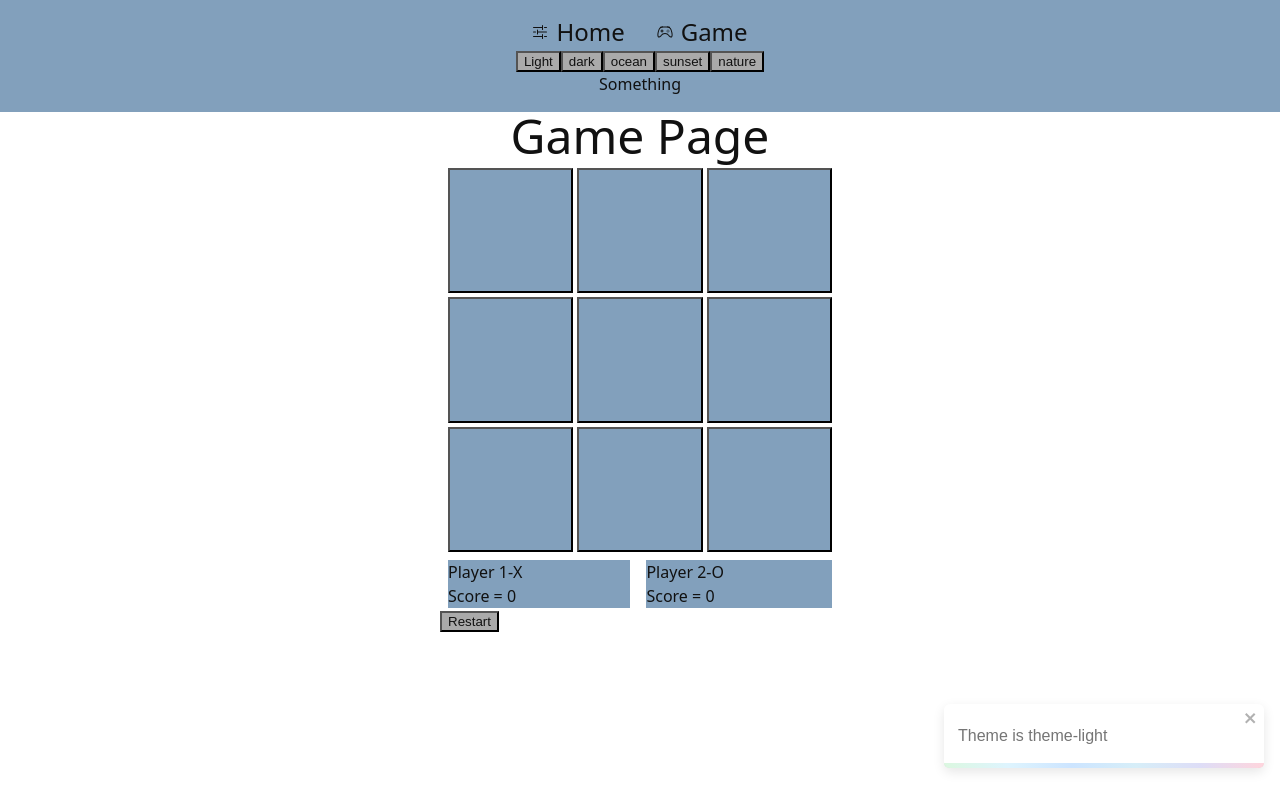
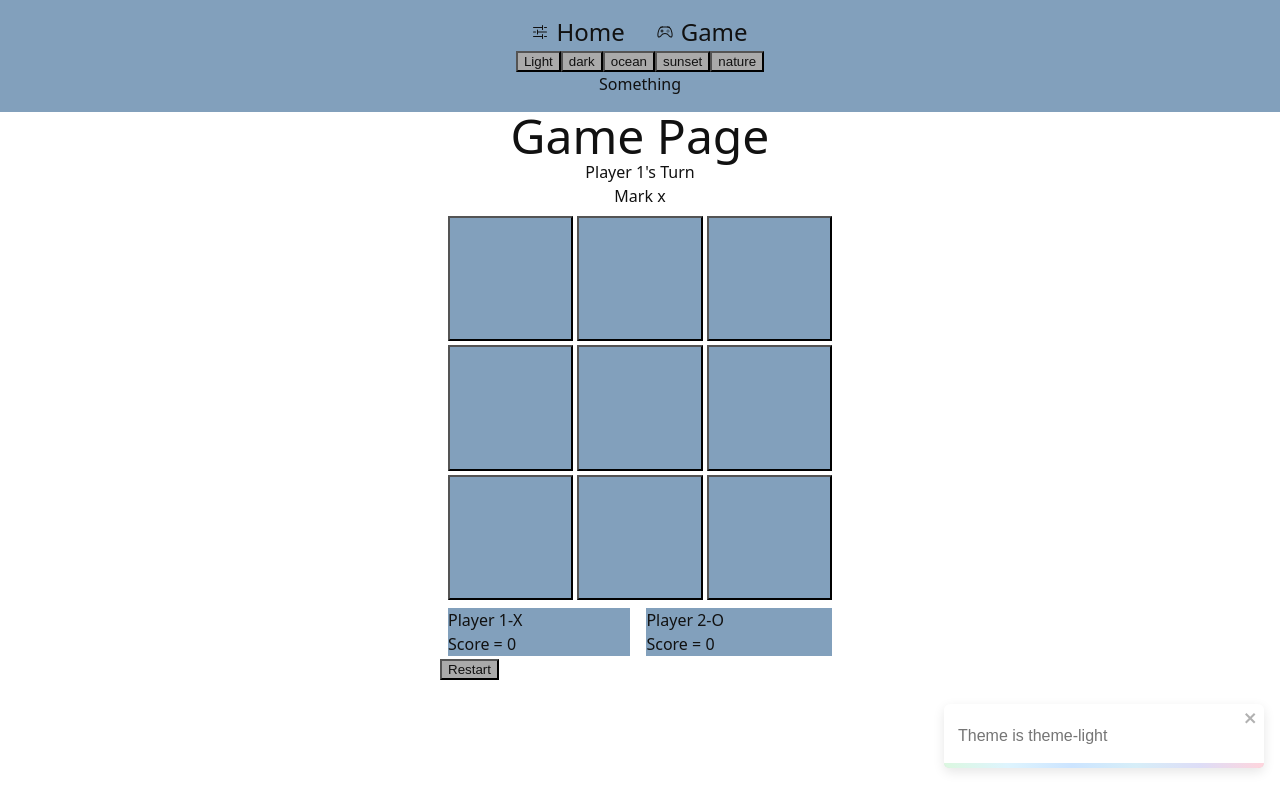
Before and after one commit to yogesh-codes/250430-tictactoe, a React (Vite) app in the folder vite-project/: page /game in a window 1280 px wide. Built offline with nearby package versions, Linux system fonts and the light colour scheme.

Commit message:
wip-work on square-marking logic

```diff
--- a/vite-project/src/components/GameBox/GameStatusPanel/GameStatusPanel.tsx
+++ b/vite-project/src/components/GameBox/GameStatusPanel/GameStatusPanel.tsx
@@ -1,22 +1,20 @@
-import { ReactElement, useEffect } from "react";
+import { ReactElement } from "react";
 import { useGameContext } from "../../../context/GameContext/GameContext";
 
 function GameStatusPanel() {
-    const gameContext = useGameContext();
+    const { gameStatus, currentPlayer, winnerPlayer } = useGameContext();
 
     let panelMessage: ReactElement | null = null;
-    useEffect(() => {
+
     console.log("came here");
-        switch (gameContext.gameStatus) {
+    switch (gameStatus) {
         case "inProgress": {
             panelMessage = (
                 <div>
                     <h3 className="text-center">
-                            {gameContext.currentPlayer.playerName}'s Turn
+                        {currentPlayer.playerName}'s Turn
                     </h3>
-                        <h4 className="text-center">
-                            Mark {gameContext.currentPlayer.mark}
-                        </h4>
+                    <h4 className="text-center">Mark {currentPlayer.mark}</h4>
                 </div>
             );
             break;
@@ -35,7 +33,7 @@ function GameStatusPanel() {
                 <div>
                     <h3 className="text-center">Game Complete</h3>
                     <h4 className="text-center">
-                            {gameContext.winnerPlayer?.playerName} has Won!
+                        {winnerPlayer?.playerName} has Won!
                     </h4>
                 </div>
             );
@@ -50,7 +48,6 @@ function GameStatusPanel() {
             break;
         }
     }
-    }, [gameContext.gameStatus]);
 
     return panelMessage;
 }
```
Lines whose indentation alone changed are shown as unchanged.
